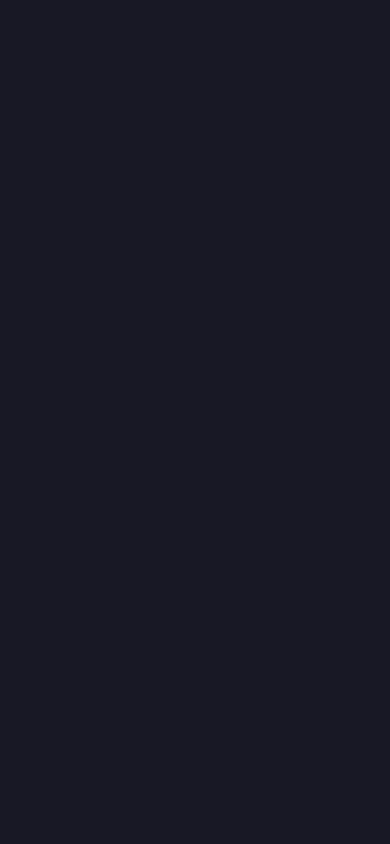
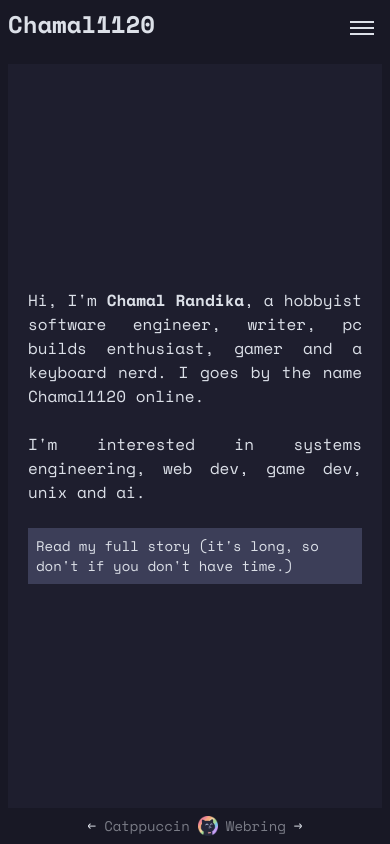
Before and after one commit to Chamal1120/my-personal-site, a Next.js app: page / in a window 390 px wide. Built offline with nearby package versions, Linux system fonts and the light colour scheme.

Commit message:
add mobile responsive UI

```diff
--- a/src/app/config/page.tsx
+++ b/src/app/config/page.tsx
@@ -32,11 +32,6 @@ export default function ConfigPage() {
             <li>Video Editor - Kdenlive</li>
           </ul>
         </div>
-        <div>
-          <Link href="/" className="text-2xl font-bold text-ctp-crust-light">
-             Dotfiles
-          </Link>
-        </div>
       </div>
     </>
   );
--- a/src/app/layout.tsx
+++ b/src/app/layout.tsx
@@ -4,6 +4,7 @@ import Navbar from "~/../src/components/Navbar";
 import { type Metadata } from "next";
 import Footer from "~/components/Footer";
 import ScrollProgress from "~/components/ScrollProgress";
+import MobileView from "./mobileView";
 
 const spaceMono = Space_Mono({
   subsets: ["latin"],
@@ -21,7 +22,6 @@ export const metadata: Metadata = {
   icons: [{ rel: "icon", url: "/favicon.ico" }],
 };
 
-// Root: render the root layout of the page
 export default function RootLayout({
   children,
 }: Readonly<{ children: React.ReactNode }>) {
@@ -32,12 +32,8 @@ export default function RootLayout({
     >
       <head></head>
       <body className="bg-ctp-mantle-dark text-ctp-crust-light sm:overflow-hidden">
-        <div className="flex-col h-screen hidden">
-          <div>
-            <Navbar />
-          </div>
-        </div>
-        <div className="mx-auto flex h-screen max-w-screen-xl flex-col text-center sm:flex-row">
+        <MobileView>{children}</MobileView>
+        <div className="mx-auto hidden h-screen max-w-screen-xl flex-col text-center sm:flex sm:flex-row">
           <div className="w-128 m-2 mr-0 hidden flex-col border-r-4 border-ctp-lavender-dark bg-ctp-base-dark py-10 sm:flex">
             <div className="flex flex-grow flex-col">
               <Navbar />
--- /dev/null
+++ b/src/app/mobileView.tsx
@@ -0,0 +1,39 @@
+"use client";
+import { useState } from "react";
+import Footer from "~/components/Footer";
+import Link from "next/link";
+import Navbar from "~/components/Navbar";
+import HamburgerButton from "~/components/HamburgerButton";
+
+export default function MobileView({
+  children,
+}: {
+  children: React.ReactNode;
+}) {
+  const [showNav, setShowNav] = useState(false);
+  return (
+    <>
+      <div className="flex h-screen flex-col sm:hidden overflow-hidden">
+          <div className="flex flex-row justify-between p-2">
+            <div className="">
+            <Link href="/">
+              <p className="text-2xl font-bold">Chamal1120</p>
+            </Link>
+            </div>
+            <div className="">
+            <HamburgerButton showNav={showNav} setShowNav={setShowNav}/>
+            </div>
+          </div>
+        <div className="flex flex-grow overflow-y-auto flex-col items-center justify-center">
+          <main className="m-2 flex-grow overflow-y-auto bg-ctp-base-dark">
+            {children}
+          </main>
+          <Footer />
+        </div>
+        <div className={`pb-2 transition-all duration-500 ease-in-out ${showNav ? "translate-y-0 opacity-100" : "translate-y-full opacity-0 overflow-hidden"}`} style={{height: !showNav ? "0rem": "12rem"}}>
+          <Navbar showNav={showNav} setShowNav={setShowNav}/>
+        </div>
+      </div>
+    </>
+  );
+}
--- /dev/null
+++ b/src/components/HamburgerButton.tsx
@@ -0,0 +1,35 @@
+type NavProps = {
+  showNav: boolean,
+  setShowNav: React.Dispatch<React.SetStateAction<boolean>>;
+}
+
+export default function HamburgerButton({showNav, setShowNav}: NavProps) {
+  return (
+    <button
+      onClick={() => setShowNav(!showNav)}
+      className="relative z-50 flex h-10 w-10 flex-col items-center justify-center space-y-1 group"
+      aria-label="Toggle Navigation"
+    >
+      {/* Line 1 */}
+      <span
+        className={`block h-0.5 w-6 bg-ctp-crust-light transform transition-all duration-300 ${
+          showNav ? "translate-y-1.5 rotate-45" : ""
+        }`}
+      ></span>
+
+      {/* Line 2 */}
+      <span
+        className={`block h-0.5 w-6 bg-ctp-crust-light transition-all duration-300 ${
+          showNav ? "opacity-0" : ""
+        }`}
+      ></span>
+
+      {/* Line 3 */}
+      <span
+        className={`block h-0.5 w-6 bg-ctp-crust-light transform transition-all duration-300 ${
+          showNav ? "-translate-y-1.5 -rotate-45" : ""
+        }`}
+      ></span>
+    </button>
+  );
+}
--- a/src/components/Navbar.tsx
+++ b/src/components/Navbar.tsx
@@ -1,3 +1,4 @@
+'use client';
 import Link from "next/link";
 
 const navItems = [
@@ -6,39 +7,47 @@ const navItems = [
   { name: "Config", path: "/config" },
 ];
 
-const Navbar = () => {
+const socials = [
+  { name: "Discord", path: "/" },
+  { name: "Email", path: "/" },
+  { name: "GitHub", path: "/" },
+  { name: "YouTube", path: "/" },
+];
+
+type NavProps = {
+  showNav?: boolean,
+  setShowNav?: React.Dispatch<React.SetStateAction<boolean>>;
+}
+
+const Navbar = ({ showNav, setShowNav }: NavProps) => {
   return (
-    <nav className="items-start bg-transparent px-8 text-xl sm:flex sm:flex-col flex-grow justify-between">
+    <nav className="items-start bg-transparent px-8 text-xl sm:flex sm:flex-col flex-grow justify-between mt-5 sm:mt-0b">
       <div>
-        <Link href="/">
+        <Link href="/" className="hidden sm:block">
           <span className="relative inline-block pb-1 text-4xl font-bold">
             Chamal1120
           </span>
         </Link>
-        <div className="text-left pt-10 text-lg">
-          <Link href="/" className="hover:underline">
-            <p>Discord</p>
-          </Link>
-          <Link href="/" className="hover:underline">
-            <p>Email</p>
-          </Link>
-          <Link href="/" className="hover:underline">
-            <p>GitHub</p>
-          </Link>
-          <Link href="/" className="hover:underline">
-            <p>YouTube</p>
-          </Link>
+        <div className="sm:text-left pt-10 text-lg lg:block hidden ">
+          {socials.map((item) => (
+            <Link href={item.path} key={item.name} className="hover:underline">
+              <p>{item.name}</p>
+            </Link>
+          ))}
         </div>
       </div>
 
       <ul className="pb-10 flex flex-col gap-3">
         {navItems.map((item) => (
-          <li key={item.path} className="text-left font-semibold">
+          <li onClick={() => setShowNav?.(!showNav)} key={item.path} className="sm:text-left text-center font-semibold">
             <Link href={item.path}>
               <span className="relative inline-block">{item.name}</span>
             </Link>
           </li>
         ))}
+        <li onClick={() => setShowNav?.(!showNav)} className="sm:text-left text-center font-semibold">
+          <Link href="/"><p>Home</p></Link>
+        </li>
       </ul>
     </nav>
   );
```
Also changed, not shown: src/components/NavbarMobile.tsx (deleted).
